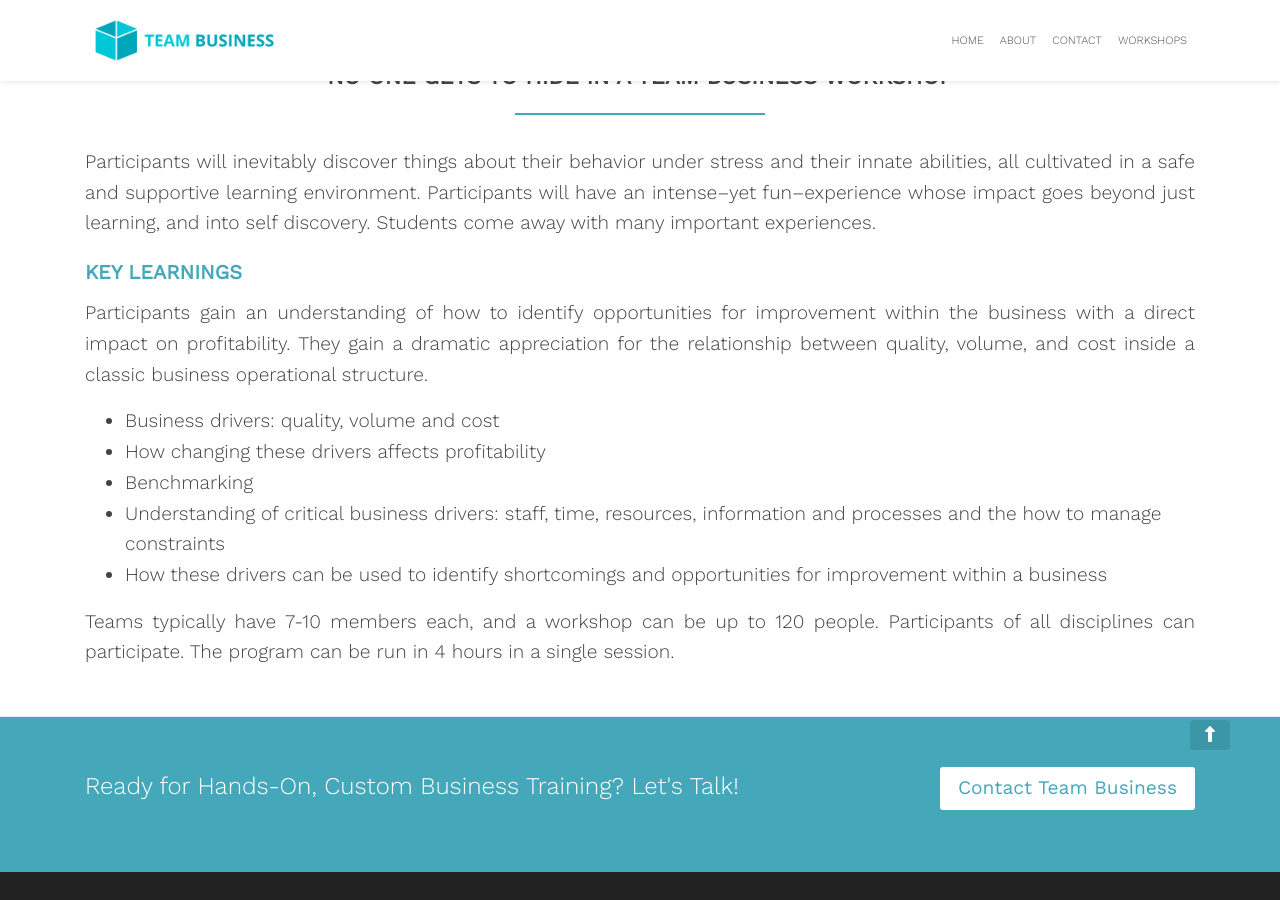
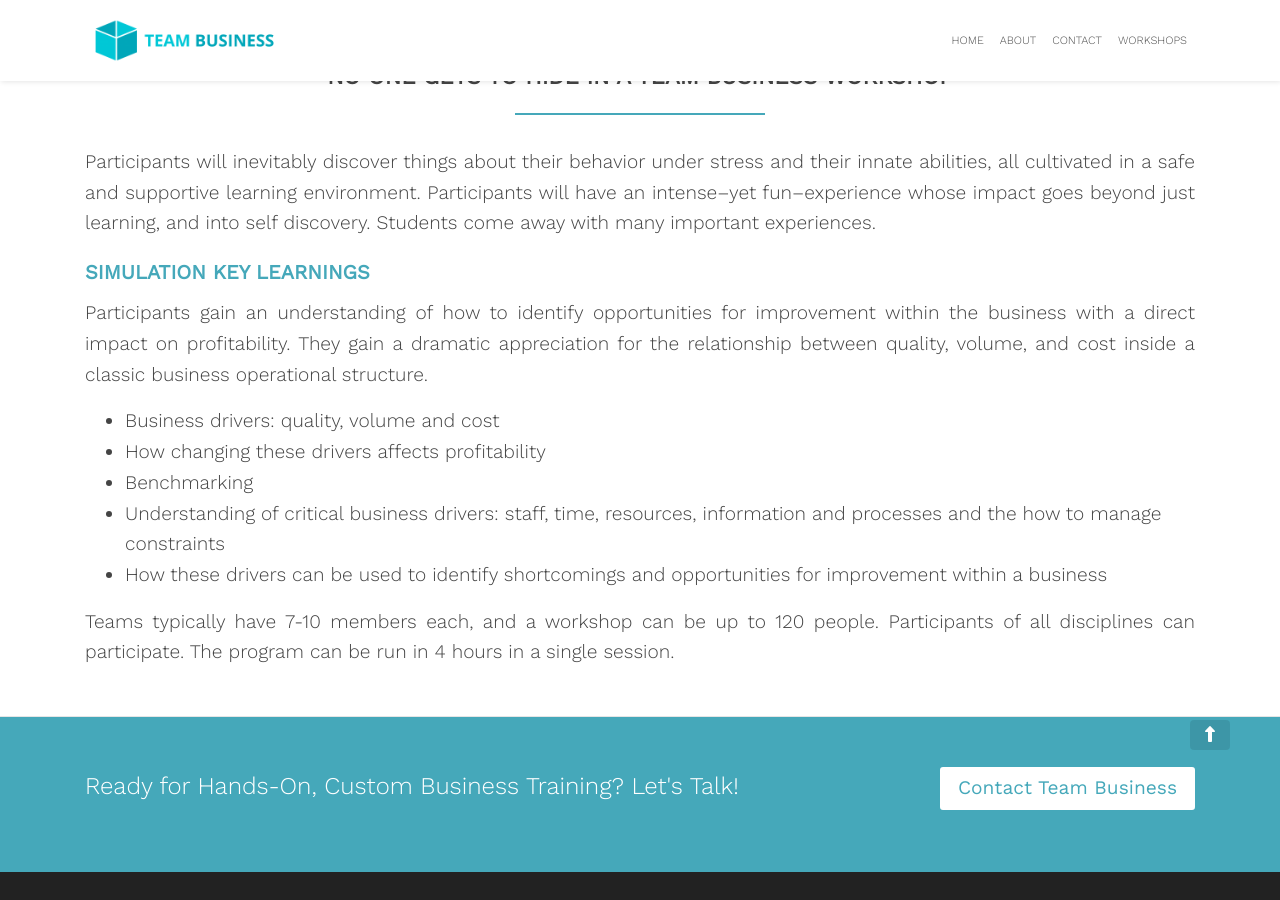
Before and after one commit to zac-heisey/team-business, a Jekyll site: the page built from _pages/car.md, in a window 1280 px wide and 900 px high, scrolled down 2037 px. Built offline with Jekyll 4.4.1, drawn with Linux system fonts in a browser that asks for light colours; nearby versions of some CDN libraries.

Commit message:
Update from Forestry.io Lara Azzam updated _pages/car.md

```diff
--- a/_pages/car.md
+++ b/_pages/car.md
@@ -46,7 +46,7 @@ As employees of a car manufacturing division, teams are challenged with achievin
 
 Participants will inevitably discover things about their behavior under stress and their innate abilities, all cultivated in a safe and supportive learning environment. Participants will have an intense--yet fun--experience whose impact goes beyond just learning, and into self discovery. Students come away with many important experiences.
 
-### KEY LEARNINGS
+### SIMULATION KEY LEARNINGS
 
 Participants gain an understanding of how to identify opportunities for improvement within the business with a direct impact on profitability. They gain a dramatic appreciation for the relationship between quality, volume, and cost inside a classic business operational structure.
 
```
